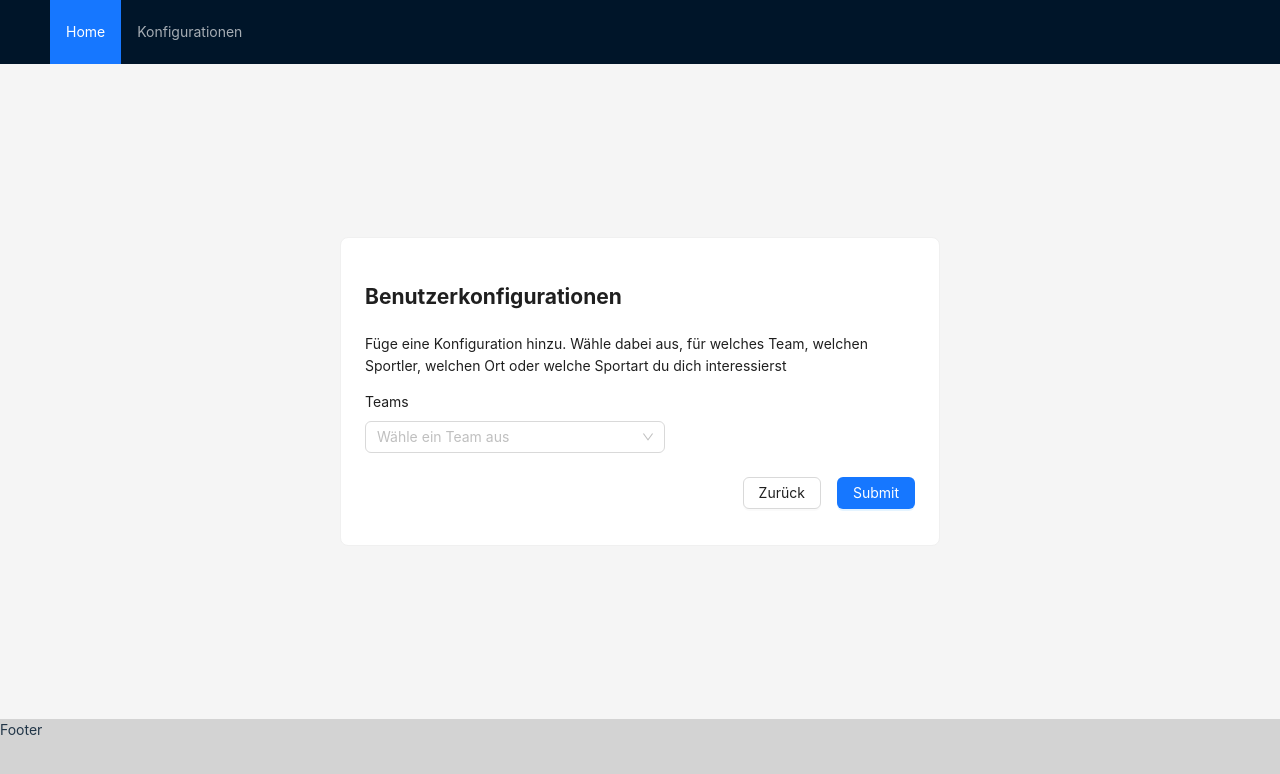
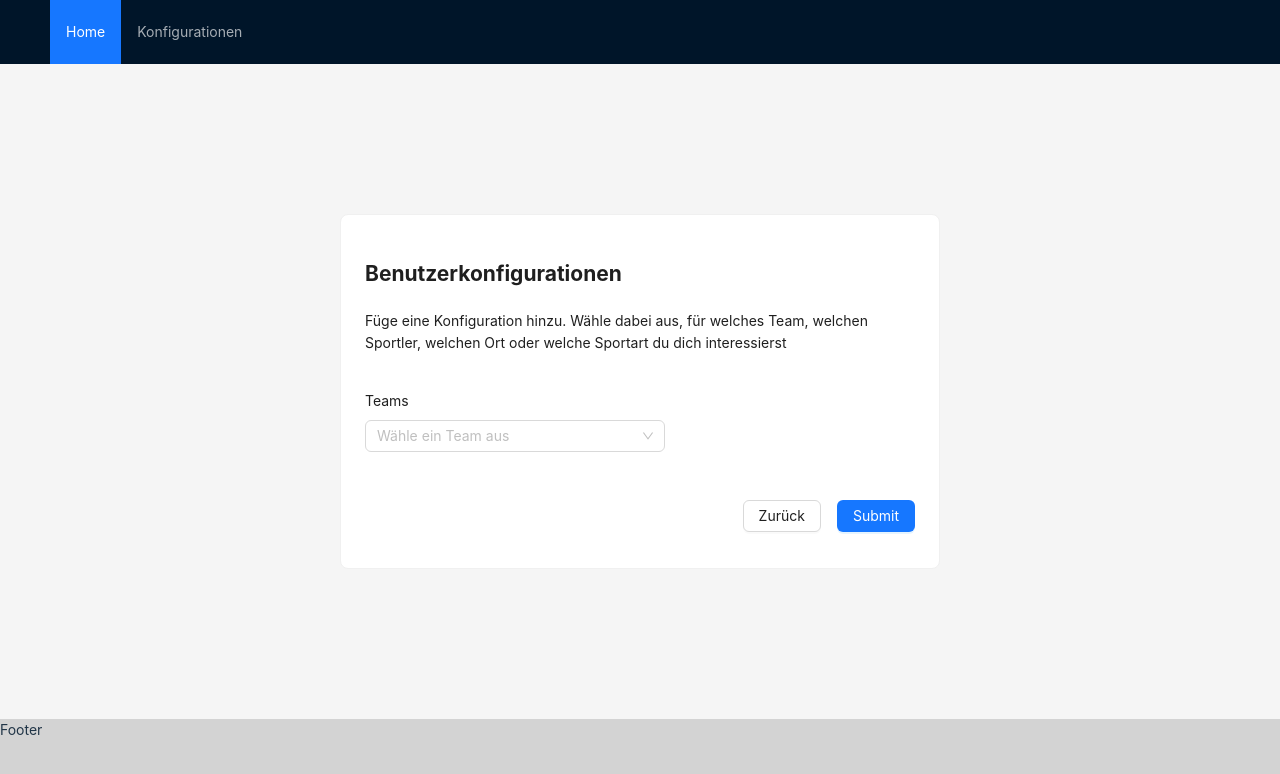
Before and after one commit to andriwild/synci, a React (Vite) app in the folder frontend/: page /config in a window 1280 px wide. Shown: the top 774 px of the page. Built offline with nearby package versions, Linux system fonts and the light colour scheme.

Commit message:
increase margin in user-config-form

```diff
--- a/frontend/src/components/UserConfigForm.tsx
+++ b/frontend/src/components/UserConfigForm.tsx
@@ -32,7 +32,7 @@ export const UserConfigForm = () => {
             <h2 style={{ marginBottom: '20px' }}>Benutzerkonfigurationen</h2>
             <p>Füge eine Konfiguration hinzu. Wähle dabei aus, für welches Team, welchen Sportler, welchen Ort oder
                 welche Sportart du dich interessierst</p>
-            <Form<UserConfigValues> form={form} onFinish={handleSubmit} layout={'vertical'}>
+            <Form<UserConfigValues> form={form} onFinish={handleSubmit} layout={'vertical'} style={{marginTop: 36}}>
                 <Form.Item name={'teams'} label={'Teams'}>
                     <Select
                         options={teams.map((team) => ({
@@ -49,7 +49,7 @@ export const UserConfigForm = () => {
                         placeholder="Wähle ein Team aus"
                     />
                 </Form.Item>
-                <Flex gap={'middle'} justify={'end'} style={{ marginBottom: 12 }}>
+                <Flex gap={'middle'} justify={'end'} style={{marginTop: 48, marginBottom: 12 }}>
                     <Button onClick={handleBack}>
                         Zurück
                     </Button>
```
